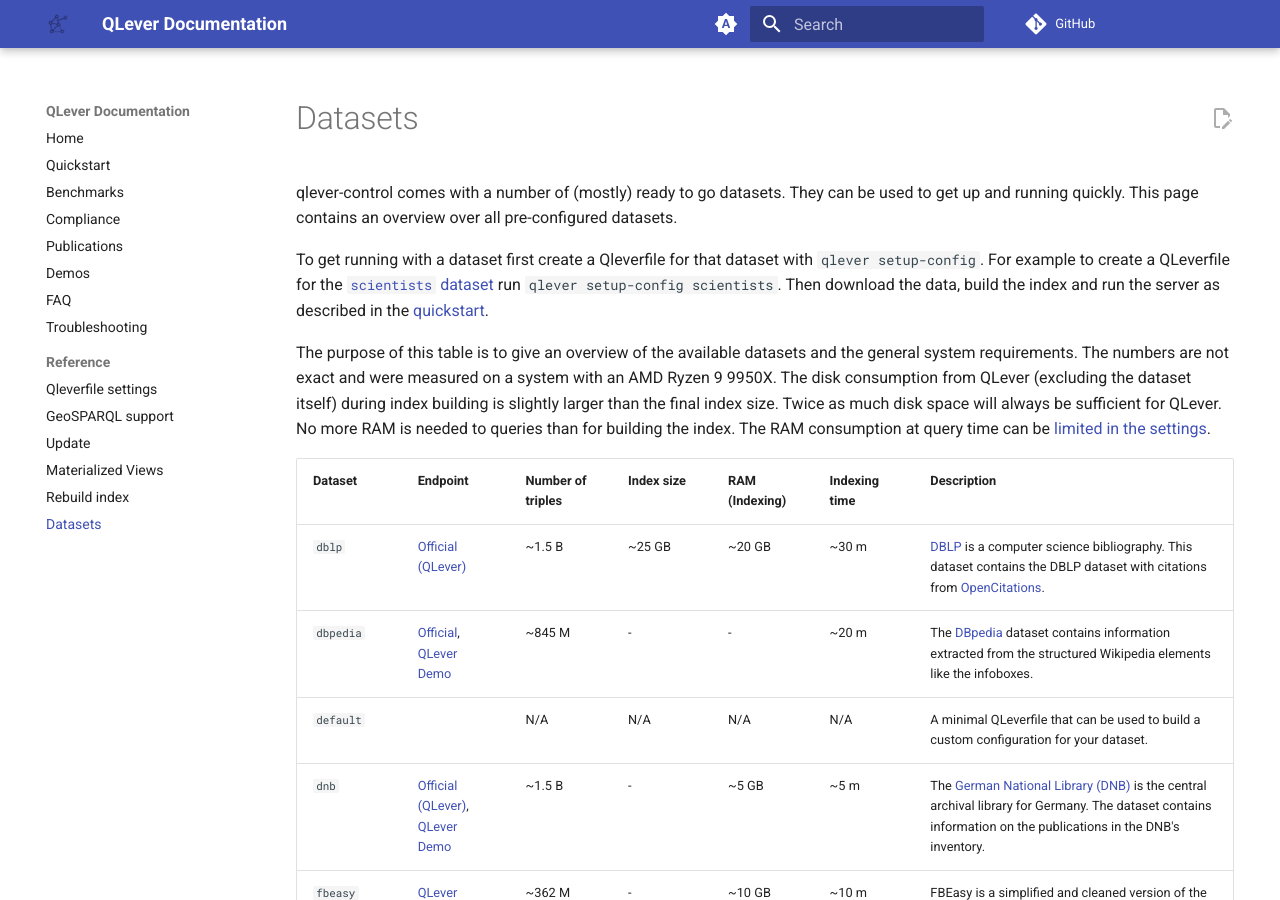
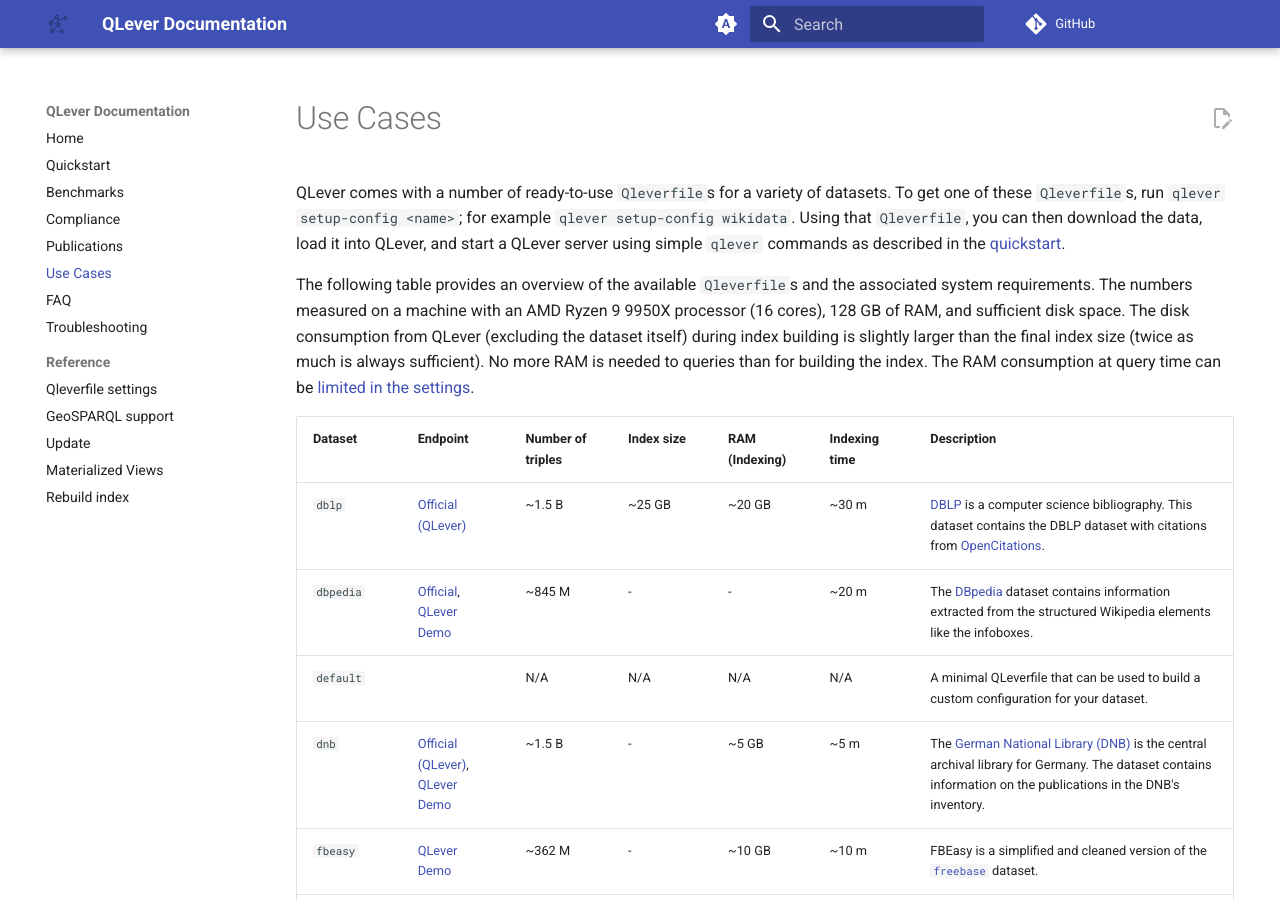
Before and after one commit to qlever-dev/qlever-docs, an MkDocs documentation site: the page built from docs/use-cases.md, in a window 1280 px wide and 900 px high. Built offline with MkDocs 1.6.1 and Material for MkDocs 9.7.7, drawn with Linux system fonts in a browser that asks for light colours; plug-ins that fetch from the network failed and are left out; comment, search, counter and statistics services are not loaded; the version menu is left out; some of the changed text lies outside the part shown.

Commit message:
Renamed to `Use Case`, moved to first section. and revised

```diff
--- a/docs/datasets.md
+++ b/docs/use-cases.md
@@ -1,19 +1,8 @@
-# Datasets
+# Use Cases
 
-qlever-control comes with a number of (mostly) ready to go datasets. They can be used to get up and running quickly.
-This page contains an overview over all pre-configured datasets.
+QLever comes with a number of ready-to-use `Qleverfile`s for a variety of datasets. To get one of these `Qleverfile`s, run `qlever setup-config <name>`; for example `qlever setup-config wikidata`. Using that `Qleverfile`, you can then download the data, load it into QLever, and start a QLever server using simple `qlever` commands as described in the [quickstart](quickstart.md).
 
-To get running with a dataset first create a Qleverfile for that dataset with `qlever setup-config`. For example to create a QLeverfile for the [`scientists` dataset](#scientists) run `qlever setup-config scientists`. Then download the data, build the index and run the server as described in the [quickstart](quickstart.md).
-
-<!--
-
-[Yago 3](https://qlever.dev/yago-3) and [Wikimedia Commons](https://qlever.dev/wikimedia-commons) are available on <qlever.dev> but have no QLeverfile. Add them once a QLeverfile exists.
-
--->
-
-The purpose of this table is to give an overview of the available datasets and the general system requirements. The numbers are not exact and were measured on a system with an AMD Ryzen 9 9950X.
-The disk consumption from QLever (excluding the dataset itself) during index building is slightly larger than the final index size. Twice as much disk space will always be sufficient for QLever.
-No more RAM is needed to queries than for building the index. The RAM consumption at query time can be [limited in the settings](qleverfile.md#section-server).
+The following table provides an overview of the available `Qleverfile`s and the associated system requirements. The numbers measured on a machine with an AMD Ryzen 9 9950X processor (16 cores), 128 GB of RAM, and sufficient disk space. The disk consumption from QLever (excluding the dataset itself) during index building is slightly larger than the final index size (twice as much is always sufficient). No more RAM is needed to queries than for building the index. The RAM consumption at query time can be [limited in the settings](qleverfile.md#section-server).
 
 | Dataset                             | Endpoint                                                                                  | Number of triples | Index size | RAM (Indexing) | Indexing time | Description                                                                                                                                                                                                                                                                                                                                                                                                                     |
 | ----------------------------------- | ----------------------------------------------------------------------------------------- | ----------------- | ---------- | -------------- | ------------- | ------------------------------------------------------------------------------------------------------------------------------------------------------------------------------------------------------------------------------------------------------------------------------------------------------------------------------------------------------------------------------------------------------------------------------- |
--- a/mkdocs.yml
+++ b/mkdocs.yml
@@ -9,7 +9,7 @@ nav:
   - Benchmarks: benchmarks.md
   - Compliance: compliance.md
   - Publications: publications.md
-  - Demos: demos.md
+  - Use Cases: use-cases.md
   - FAQ: faq.md
   - Troubleshooting: troubleshooting.md
   # - Getting started:
@@ -20,7 +20,6 @@ nav:
     - Update: update.md
     - Materialized Views: materialized-views.md
     - Rebuild index: rebuild-index.md
-    - Datasets: datasets.md
 
 repo_url: https://github.com/ad-freiburg/qlever
 edit_uri: https://github.com/qlever-dev/qlever-docs/edit/master/docs
```
Also changed, not shown: docs/demos.md (deleted, +0 -10 lines).
